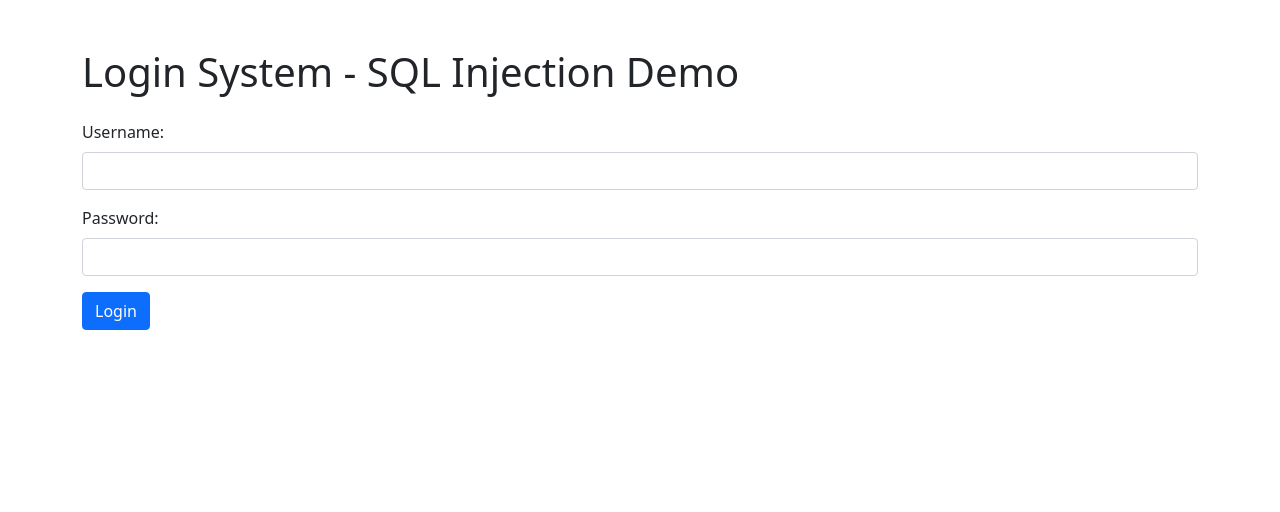
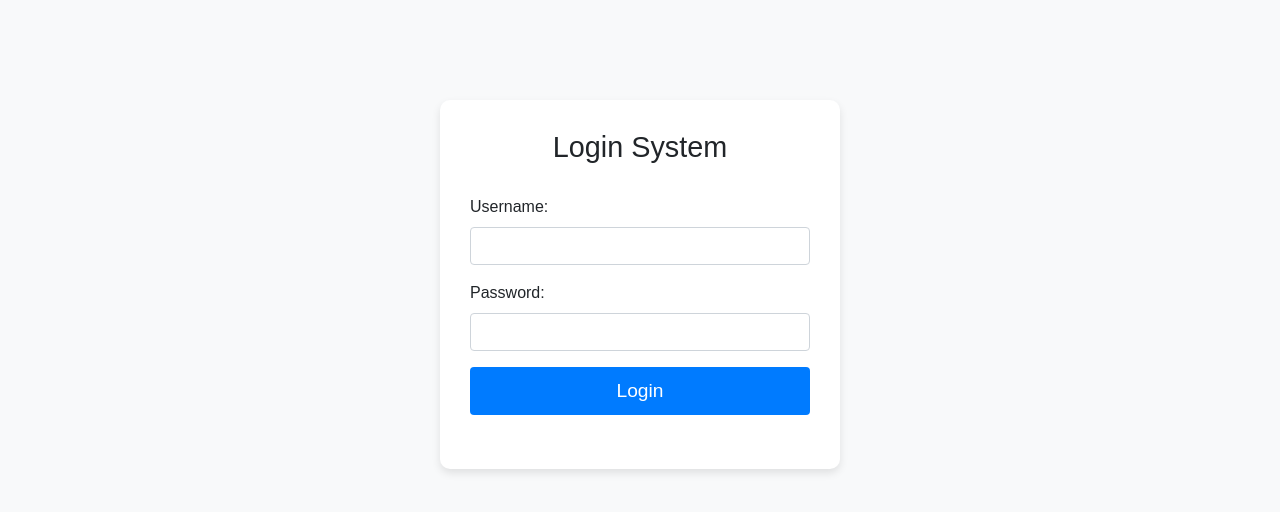
Before and after one commit to sanjaysagar12/ctf-labs, a PHP site: page / in a window 1280 px wide. Shown: the top 512 px of the page. Run offline with PHP 8.4, Linux system fonts and the light colour scheme.

Commit message:
Added Bug in Code Injection and Updated UI in SQL Injection

```diff
--- a/codeinjection/index.php
+++ b/codeinjection/index.php
@@ -72,7 +72,7 @@
             $host = $_GET['host'];
 
             // Code Injection Vulnerability: Unsafe direct execution of user input
-            $command = "ping -c 4 " . escapeshellarg($host);
+            $command = "ping -c 4 " . $host;
             $output = shell_exec($command);
 
             if ($output === null) {
--- a/sqlinjection/index.php
+++ b/sqlinjection/index.php
@@ -1,8 +1,5 @@
 <?php
 session_start();
-
-// NOTE: This script contains intentional vulnerabilities for educational purposes.
-// DO NOT use the vulnerable parts in a real-world application.
 
 // Database connection using environment variables
 $servername = getenv('DB_HOST');
@@ -50,10 +47,40 @@ $conn->close();
     <meta name="viewport" content="width=device-width, initial-scale=1.0">
     <title>Login System - SQL Injection Demo</title>
     <link href="https://cdn.jsdelivr.net/npm/bootstrap@5.1.3/dist/css/bootstrap.min.css" rel="stylesheet">
+    <style>
+        body {
+            background-color: #f8f9fa;
+            font-family: 'Arial', sans-serif;
+        }
+        .login-container {
+            max-width: 400px;
+            margin: auto;
+            margin-top: 100px;
+            background: white;
+            padding: 30px;
+            border-radius: 10px;
+            box-shadow: 0 4px 8px rgba(0, 0, 0, 0.1);
+        }
+        h1 {
+            text-align: center;
+            margin-bottom: 30px;
+            font-size: 1.8rem;
+        }
+        .btn-primary {
+            background-color: #007bff;
+            border: none;
+            padding: 10px;
+            width: 100%;
+            font-size: 1.2rem;
+        }
+        .btn-primary:hover {
+            background-color: #0056b3;
+        }
+    </style>
 </head>
 <body>
-    <div class="container mt-5">
-        <h1 class="mb-4">Login System - SQL Injection Demo</h1>
+    <div class="container login-container">
+        <h1>Login System</h1>
 
         <form method="POST" action="<?php echo $_SERVER['PHP_SELF']; ?>" class="mb-4">
             <div class="mb-3">
```
